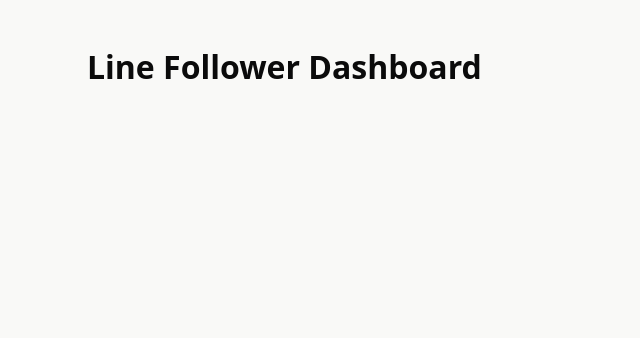
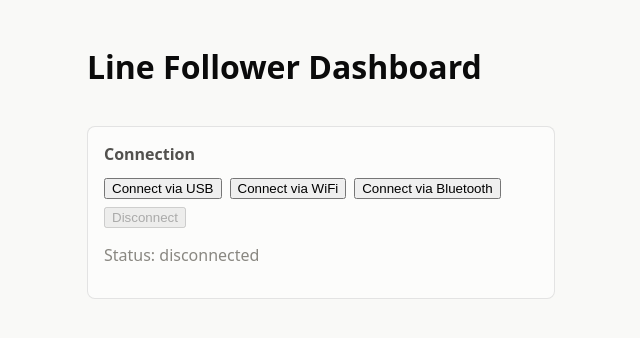
Before and after one commit to NAJDAWI-dot/line-follower, a React (Vite) app in the folder webapp/: page / in a window 1280 px wide. Shown: the top 338 px of the page, without its empty margins (77-717 px from the left). Built offline with nearby package versions, Linux system fonts and the light colour scheme.

Commit message:
feat(webapp): add connection state hook and connection panel

```diff
--- a/webapp/src/App.tsx
+++ b/webapp/src/App.tsx
@@ -1,7 +1,18 @@
+import { useConnection } from './state/useConnection';
+import { ConnectionPanel } from './components/ConnectionPanel';
+
 export default function App() {
+  const { status, statusMessage, connect, disconnect } = useConnection();
+
   return (
     <div className="app">
       <h1>Line Follower Dashboard</h1>
+      <ConnectionPanel
+        status={status}
+        statusMessage={statusMessage}
+        onConnect={connect}
+        onDisconnect={disconnect}
+      />
     </div>
   );
 }
--- /dev/null
+++ b/webapp/src/components/ConnectionPanel.tsx
@@ -0,0 +1,27 @@
+import type { ConnectionStatus, TransportKind } from '../state/useConnection';
+
+interface ConnectionPanelProps {
+  status: ConnectionStatus;
+  statusMessage?: string;
+  onConnect: (kind: TransportKind) => void;
+  onDisconnect: () => void;
+}
+
+export function ConnectionPanel({ status, statusMessage, onConnect, onDisconnect }: ConnectionPanelProps) {
+  const busy = status === 'connected' || status === 'connecting';
+  return (
+    <section className="panel">
+      <h2>Connection</h2>
+      <div className="connection-buttons">
+        <button disabled={busy} onClick={() => onConnect('serial')}>Connect via USB</button>
+        <button disabled={busy} onClick={() => onConnect('wifi')}>Connect via WiFi</button>
+        <button disabled={busy} onClick={() => onConnect('ble')}>Connect via Bluetooth</button>
+        <button disabled={!busy} onClick={onDisconnect}>Disconnect</button>
+      </div>
+      <p className={`status-${status}`}>
+        Status: {status}
+        {statusMessage ? ` — ${statusMessage}` : ''}
+      </p>
+    </section>
+  );
+}
--- /dev/null
+++ b/webapp/src/state/useConnection.ts
@@ -0,0 +1,64 @@
+import { useCallback, useRef, useState } from 'react';
+import type { Command, Telemetry } from '../protocol';
+import type { Transport } from '../transports/Transport';
+import { SerialTransport } from '../transports/SerialTransport';
+import { WebSocketTransport } from '../transports/WebSocketTransport';
+import { BleTransport } from '../transports/BleTransport';
+
+export type TransportKind = 'serial' | 'wifi' | 'ble';
+export type ConnectionStatus = 'disconnected' | 'connecting' | 'connected' | 'error';
+
+const HISTORY_LIMIT = 500;
+
+export function useConnection() {
+  const [status, setStatus] = useState<ConnectionStatus>('disconnected');
+  const [statusMessage, setStatusMessage] = useState<string | undefined>(undefined);
+  const [telemetry, setTelemetry] = useState<Telemetry | null>(null);
+  const [history, setHistory] = useState<Telemetry[]>([]);
+  const transportRef = useRef<Transport | null>(null);
+
+  const connect = useCallback(async (kind: TransportKind) => {
+    setStatus('connecting');
+    setStatusMessage(undefined);
+
+    const transport: Transport =
+      kind === 'serial'
+        ? new SerialTransport()
+        : kind === 'wifi'
+          ? new WebSocketTransport()
+          : new BleTransport();
+
+    transportRef.current = transport;
+    try {
+      await transport.connect({
+        onTelemetry: (t) => {
+          setTelemetry(t);
+          setHistory((prev) => {
+            const next = [...prev, t];
+            return next.length > HISTORY_LIMIT ? next.slice(next.length - HISTORY_LIMIT) : next;
+          });
+        },
+        onStatusChange: (s, message) => {
+          setStatus(s);
+          setStatusMessage(message);
+        },
+      });
+    } catch (err) {
+      setStatus('error');
+      setStatusMessage(err instanceof Error ? err.message : String(err));
+      transportRef.current = null;
+    }
+  }, []);
+
+  const disconnect = useCallback(async () => {
+    await transportRef.current?.disconnect();
+    transportRef.current = null;
+    setStatus('disconnected');
+  }, []);
+
+  const sendCommand = useCallback((command: Command) => {
+    transportRef.current?.send(command);
+  }, []);
+
+  return { status, statusMessage, telemetry, history, connect, disconnect, sendCommand };
+}
```
